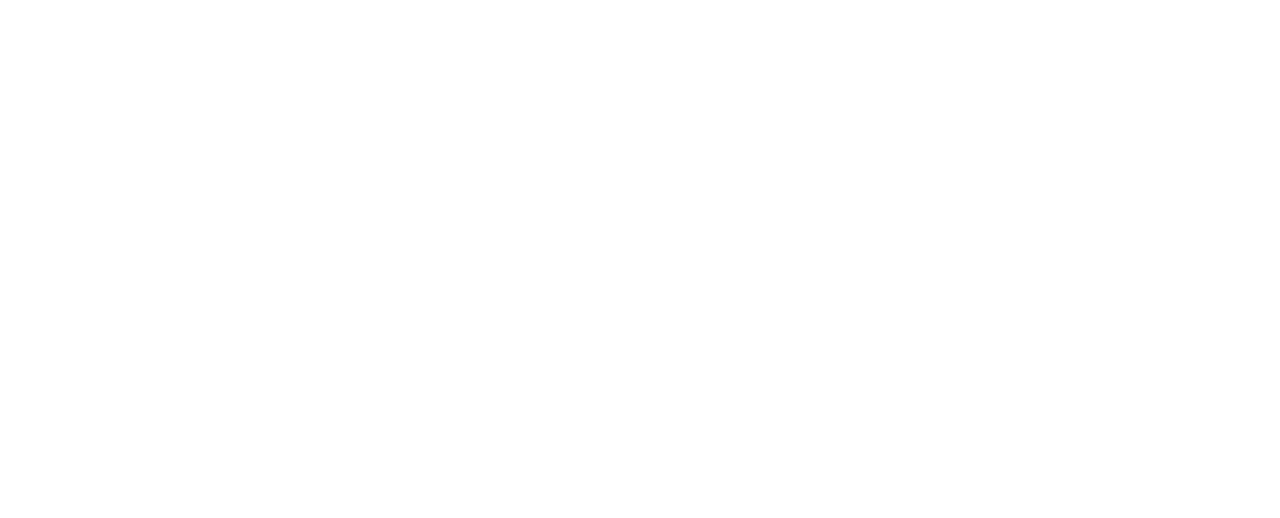
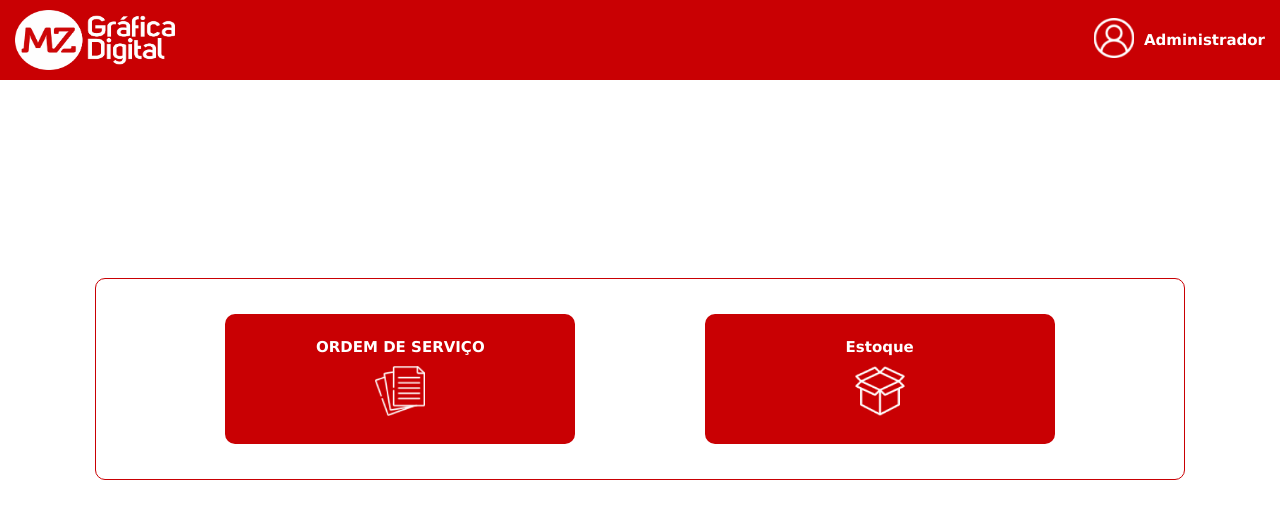
Before and after one commit to Projeto-Grafica-Java/Front-End, a plain HTML site: page paginas/telaAdm.html in a window 1280 px wide. Drawn offline with Linux system fonts and the light colour scheme.

Commit message:
Feito a tela de admin

```diff
--- a/paginas/telaAdm.html
+++ b/paginas/telaAdm.html
@@ -4,8 +4,38 @@
     <meta charset="UTF-8">
     <meta name="viewport" content="width=device-width, initial-scale=1.0">
     <title>Administrador</title>
+    <link rel="stylesheet" href="../styles/telaAdm.css">
 </head>
 <body>
+<nav class="navbarAdm">
+    <div class="logoAdm">
+        <img src="../imagens/LogoBrancoVermelho.png" alt="">
+    </div>
+    <div class="contaAdmin">
+        <div class="logoUser">
+            <img src="../imagens/user.png" alt="">
+        </div>
+        <div class="Admin">
+            <h1>Administrador</h1>
+        </div>
+    </div>
+</nav>
+
+<div class="container">
+    <div class="botoes">
+        <div class="btnServicos">
+            <a href="../paginas/orcamento.html">ORDEM DE SERVIÇO</a>
+            <!-- <h1>ORDEM DE SERVIÇO</h1> -->
+            <a href="../paginas/orcamento.html"><img src="../imagens/paper (1) 1.png" alt=""></a>
+        </div>
+        <div class="btnEstoque">
+
+            <a href="../paginas/orcamento.html">Estoque</a>
+            <!-- <h1>ESTOQUE</h1> -->
+            <a href="../paginas/orcamento.html"><img src="../imagens/box (1) 1.png" alt=""></a>
+        </div>
+    </div>
+</div>
 
 </body>
 </html>
--- a/styles/telaAdm.css
+++ b/styles/telaAdm.css
@@ -0,0 +1,120 @@
+*{
+    margin: 0;
+    padding: 0;
+}
+
+nav{
+    background-color: #C90003;
+    width: 100%;
+    height: 80px;
+}
+
+
+.logoAdm img{
+    width: 160px;
+    height: 60px;
+}
+
+.logoAdm{
+    width: 170px;
+    height: 100%;
+    display: flex;
+    align-items: center;
+    padding-left: 15px;
+}
+
+.navbarAdm{
+    display: flex;
+    justify-content: space-between;
+    align-items: center;
+}
+
+.contaAdmin{
+    display: flex;
+    align-items: center;
+    padding-right: 15px;
+}
+
+.logoUser{
+    width: 50px;
+    height: 44px;
+}
+
+.logoUser img{
+    width: 40px;
+    height: 40px;
+}
+
+.Admin{
+    font-size: 10px;
+    color: white;
+    font-family: Verdana, Geneva, Tahoma, sans-serif;
+}
+
+.container{
+    width: 100%;
+    height: 400px;
+    display: flex;
+    align-items: flex-end;
+    justify-content: center;
+}
+
+.botoes{
+    border:#C90003 solid 1.4px;
+    width: 85%;
+    height: 200px;
+    display: flex;
+    justify-content: space-evenly;
+    align-items: center;
+    border-radius: 10px;
+}
+
+.btnServicos{
+    background-color: #C90003;
+    width: 350px;
+    height: 130px;
+    border-radius: 10px;
+    display: flex;
+    flex-direction: column;
+    justify-content: center;
+    align-items: center;
+}
+
+.btnServicos a{
+    color: white;
+    font-size: 15px;
+    text-decoration: none;
+    font-family: Verdana, Geneva, Tahoma, sans-serif;
+    font-weight: bold;
+}
+
+.btnServicos img{
+    width: 50px;
+    height: 50px;
+    padding-top: 10px;
+}
+
+.btnEstoque{
+    background-color: #C90003;
+    width: 350px;
+    height: 130px;
+    border-radius: 10px;
+    display: flex;
+    flex-direction: column;
+    justify-content: center;
+    align-items: center;
+}
+
+.btnEstoque a{
+    color: white;
+    font-size: 15px;
+    text-decoration: none;
+    font-family: Verdana, Geneva, Tahoma, sans-serif;
+    font-weight: bold;
+}
+
+.btnEstoque img{
+    width: 50px;
+    height: 50px;
+    padding-top: 10px;
+}
```
Also changed, not shown: paginas/index.html (+26 -17 lines), paginas/orcamento.html (+2 -4 lines), styles/style.css (+58 -13 lines), imagens/IconFace.png, imagens/IconInsta.png, imagens/IconWhats.png, imagens/IconYoutube.png (deleted), imagens/box (1) 1.png (added), imagens/paper (1) 1.png (added), imagens/user.png (added).
